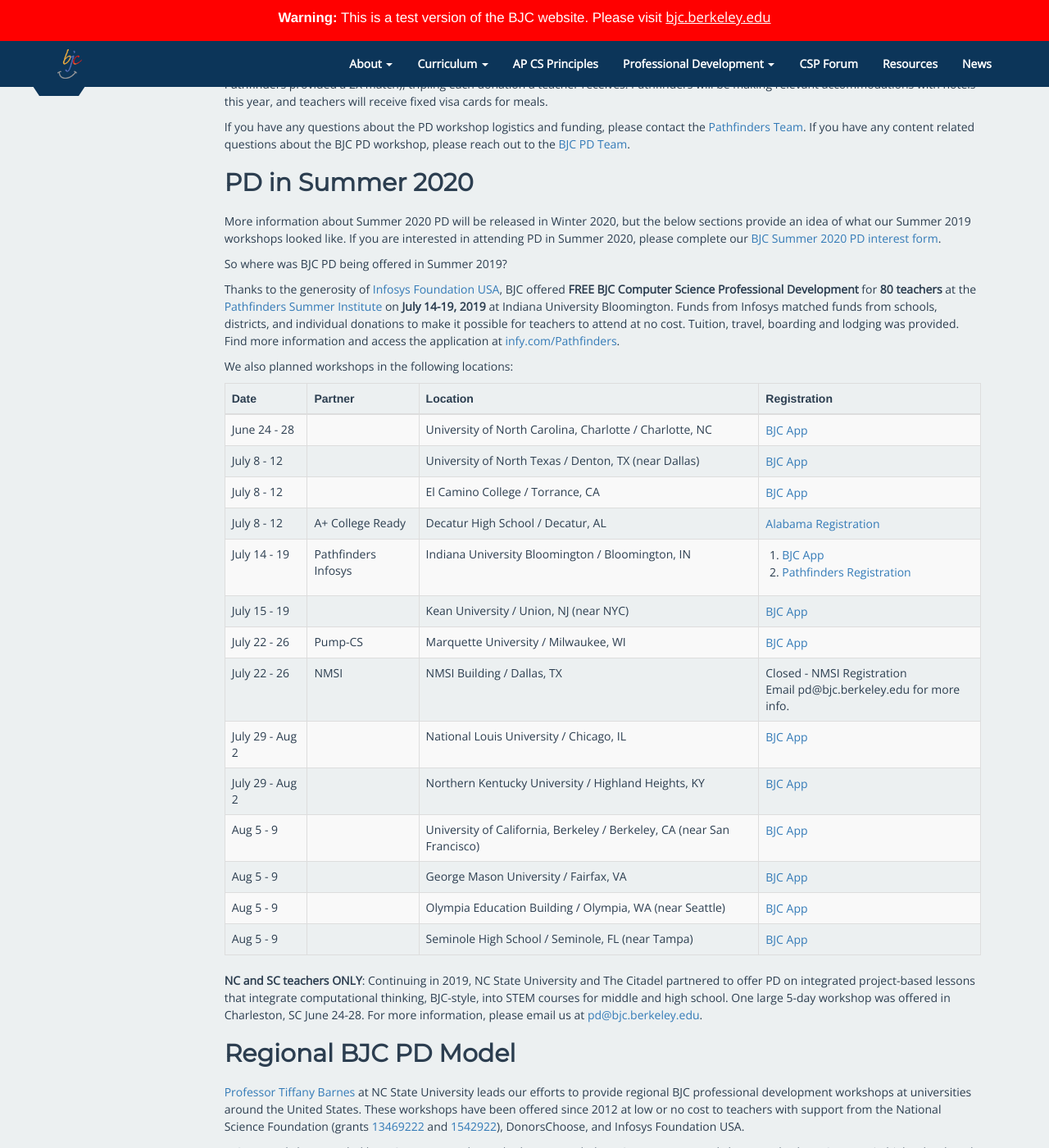
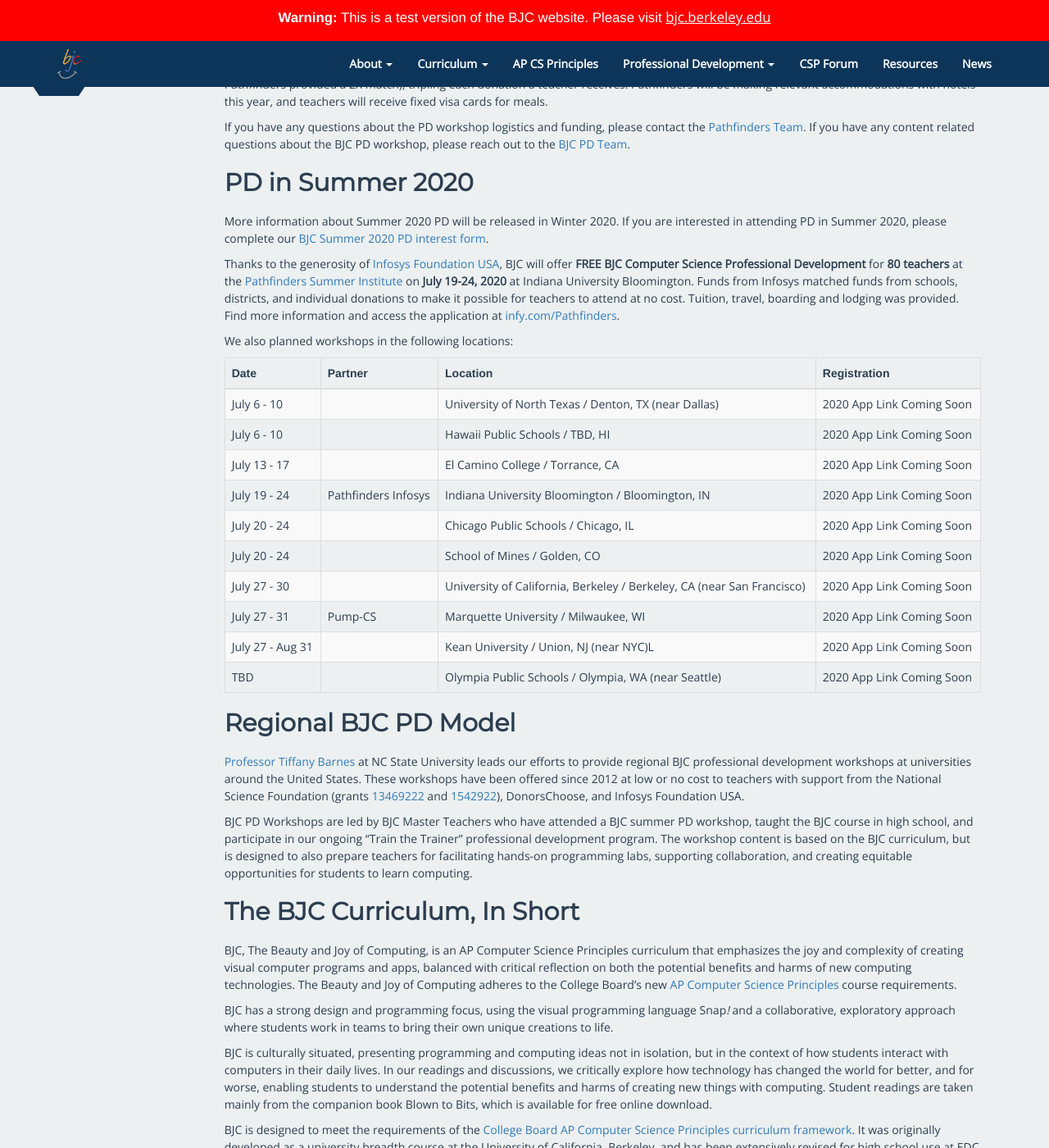
Before and after one commit to beautyjoy/beautyjoy.github.io, a Jekyll site: the page built from summer-pd/index.md, in a window 1280 px wide and 1400 px high, scrolled down 775 px. Shown: the whole window at 82% size. Built offline with Jekyll 4.4.1, drawn with Linux system fonts in a browser that asks for light colours.

Commit message:
updated dates for pd 2020

```diff
--- a/summer-pd/index.md
+++ b/summer-pd/index.md
@@ -42,11 +42,10 @@
 
 ## PD in Summer 2020
 
-More information about Summer 2020 PD will be released in Winter 2020, but the below sections provide an idea of what our Summer 2019 workshops looked like. If you are interested in attending PD in Summer 2020, please complete our [BJC Summer 2020 PD interest form][pd-interest-form-link].
+More information about Summer 2020 PD will be released in Winter 2020. If you are interested in attending PD in Summer 2020, please complete our [BJC Summer 2020 PD interest form][pd-interest-form-link].
 
-So where was BJC PD being offered in Summer 2019?
 
-Thanks to the generosity of [Infosys Foundation USA][infosys], BJC offered **FREE BJC Computer Science Professional Development** for **80 teachers** at the [Pathfinders Summer Institute][pathfinders] on **July 14-19, 2019** at Indiana University Bloomington. Funds from Infosys matched funds from schools, districts, and individual donations to make it possible for teachers to attend at no cost. Tuition, travel, boarding and lodging was provided. Find more information and access the application at [infy.com/Pathfinders][pathfinders].
+Thanks to the generosity of [Infosys Foundation USA][infosys], BJC will offer **FREE BJC Computer Science Professional Development** for **80 teachers** at the [Pathfinders Summer Institute][pathfinders] on **July 19-24, 2020** at Indiana University Bloomington. Funds from Infosys matched funds from schools, districts, and individual donations to make it possible for teachers to attend at no cost. Tuition, travel, boarding and lodging was provided. Find more information and access the application at [infy.com/Pathfinders][pathfinders].
 
 We also planned workshops in the following locations:
 
@@ -61,98 +60,87 @@
 </thead>
 <tbody>
   <tr>
-	<td>June 24 - 28</td>
+    <td>July 6 - 10</td>
     <td></td>
-    <td>University of North Carolina, Charlotte / Charlotte, NC</td>
-	<td><a href="https://bjc.link/PD2019App">BJC App</a></td>
+    <td>University of North Texas / Denton, TX (near Dallas)</td>
+	<td>2020 App Link Coming Soon</td>
+	<!--<td><a href="https://bjc.link/PD2019App">BJC App</a></td>-->
   </tr>
   <tr>
-    <td>July 8 - 12</td>
+    <td>July 6 - 10</td>
 	<td></td>
-    <td>University of North Texas / Denton, TX (near Dallas)</td>
-	<td><a href="https://bjc.link/PD2019App">BJC App</a></td>
+    <td>Hawaii Public Schools / TBD, HI</td>
+	<td>2020 App Link Coming Soon</td>
+	<!--<td><a href="https://bjc.link/PD2019App">BJC App</a></td>-->
   </tr>
   <tr>
-    <td>July 8 - 12</td>
+    <td>July 13 - 17</td>
 	<td></td>
     <td>El Camino College / Torrance, CA</td>
-	<td><a href="https://bjc.link/PD2019App">BJC App</a></td>
+	<td>2020 App Link Coming Soon</td>
+	<!--<td><td><a href="https://bjc.link/PD2019App">BJC App</a></td>-->
   </tr>
   <tr>
-    <td>July 8 - 12</td>
-	<td>A+ College Ready</td>
-    <td>Decatur High School / Decatur, AL</td>
-	<td><a href="https://aplusala.org/college-ready/event/beauty-and-joy-of-computing">Alabama Registration</a></td>
-  </tr>
-  <tr>
-    <td>July 14 - 19</td>
+    <td>July 19 - 24</td>
 	<td>Pathfinders Infosys</td>
     <td>Indiana University Bloomington / Bloomington, IN</td>
-	<td>
+	<td>2020 App Link Coming Soon</td>
+		<!--<td>
 		<ol>
 			<li><a href="https://bjc.link/PD2019App">BJC App</a></li>
 			<li><a href="http://www.infosys.org/infosys-foundation-usa/pathfinders/Pages/index.aspx">Pathfinders Registration</a></li>
 		</ol>
-	</td>
+	</td>-->
   </tr>
   <tr>
-    <td>July 15 - 19</td>
+    <td>July 20 - 24</td>
 	<td></td>
-    <td>Kean University / Union, NJ (near NYC)</td>
-	<td><a href="https://bjc.link/PD2019App">BJC App</a></td>
+    <td>Chicago Public Schools / Chicago, IL</td>
+	<td>2020 App Link Coming Soon</td>
+	<!--<td><td><a href="https://bjc.link/PD2019App">BJC App</a></td>-->
+
   </tr>
   <tr>
-    <td>July 22 - 26</td>
+    <td>July 20 - 24</td>
+	<td></td>
+    <td>School of Mines / Golden, CO</td>
+	<td>2020 App Link Coming Soon</td>
+	<!--<td><a href="https://bjc.link/PD2019App">BJC App</a></td>-->
+  </tr>
+
+  <tr>
+    <td>July 27 - 30</td>
+	<td></td>
+    <td>University of California, Berkeley / Berkeley, CA (near San Francisco)</td>
+	<td>2020 App Link Coming Soon</td>
+	<!--<td><a href="https://bjc.link/PD2019App">BJC App</a></td>-->
+  </tr>
+
+  <tr>
+    <td>July 27 - 31</td>
 	<td>Pump-CS</td>
     <td>Marquette University / Milwaukee, WI</td>
-	<td><a href="https://bjc.link/PD2019App">BJC App</a></td>
+	<td>2020 App Link Coming Soon</td>
+	<!--<td><a href="https://bjc.link/PD2019App">BJC App</a></td>-->
   </tr>
   <tr>
-	  <td>July 22 - 26</td>
-	  <td>NMSI</td>
-	  <td>NMSI Building / Dallas, TX</td>
-	  <td>Closed - NMSI Registration<br>Email pd@bjc.berkeley.edu for more info.</td>
+    <td>July 27 - Aug 31</td>
+	  <td></td>
+    <td>Kean University / Union, NJ (near NYC)L</td>
+	<td>2020 App Link Coming Soon</td>
+	<!--<td><a href="https://bjc.link/PD2019App">BJC App</a></td>-->
   </tr>
   <tr>
-    <td>July 29 - Aug 2</td>
-	  <td></td>
-    <td>National Louis University / Chicago, IL</td>
-	<td><a href="https://bjc.link/PD2019App">BJC App</a></td>
-  </tr>
-  <tr>
-    <td>July 29 - Aug 2</td>
+    <td>TBD</td>
 	<td></td>
-    <td>Northern Kentucky University / Highland Heights, KY</td>
-	<td><a href="https://bjc.link/PD2019App">BJC App</a></td>
-  </tr>
-  <tr>
-    <td>Aug 5 - 9</td>
-	<td></td>
-    <td>University of California, Berkeley / Berkeley, CA (near San Francisco)</td>
-	<td><a href="https://bjc.link/PD2019App">BJC App</a></td>
-  </tr>
-  <tr>
-    <td>Aug 5 - 9</td>
-	<td></td>
-    <td>George Mason University / Fairfax, VA</td>
-	<td><a href="https://bjc.link/PD2019App">BJC App</a></td>
-  </tr>
-  <tr>
-    <td>Aug 5 - 9</td>
-	<td></td>
-    <td>Olympia Education Building / Olympia, WA (near Seattle)</td>
-	<td><a href="https://bjc.link/PD2019App">BJC App</a></td>
-  </tr>
-  <tr>
-    <td>Aug 5 - 9</td>
-	<td></td>
-    <td>Seminole High School / Seminole, FL (near Tampa)</td>
-	<td><a href="https://bjc.link/PD2019App">BJC App</a></td>
+    <td>Olympia Public Schools / Olympia, WA (near Seattle)</td>
+	<td>2020 App Link Coming Soon</td>
+	<!--<td><a href="https://bjc.link/PD2019App">BJC App</a></td>-->
   </tr>
  </tbody>
 </table>
 
-**NC and SC teachers ONLY**: Continuing in 2019, NC State University and The Citadel partnered to offer PD on integrated project-based lessons that integrate computational thinking, BJC-style, into STEM courses for middle and high school. One large 5-day workshop was offered in Charleston, SC June 24-28. For more information, please email us at [pd@bjc.berkeley.edu][pd-email].
+<!--**NC and SC teachers ONLY**: Continuing in 2019, NC State University and The Citadel partnered to offer PD on integrated project-based lessons that integrate computational thinking, BJC-style, into STEM courses for middle and high school. One large 5-day workshop was offered in Charleston, SC June 24-28. For more information, please email us at [pd@bjc.berkeley.edu][pd-email].-->
 
 [infosys]: https://www.infosys.com/infosys-foundation/
 [pathfinders]: https://infy.com/Pathfinders
```
